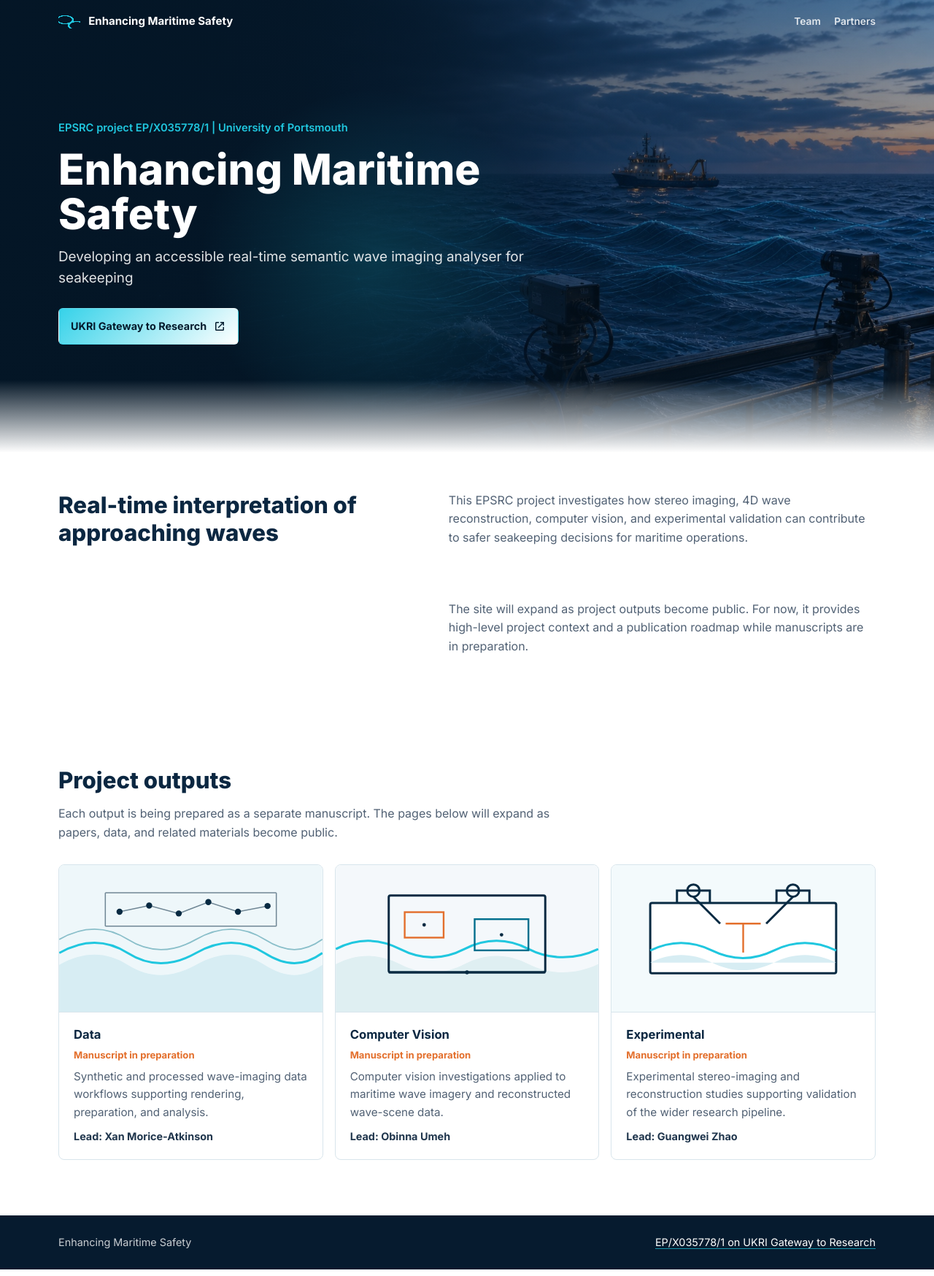
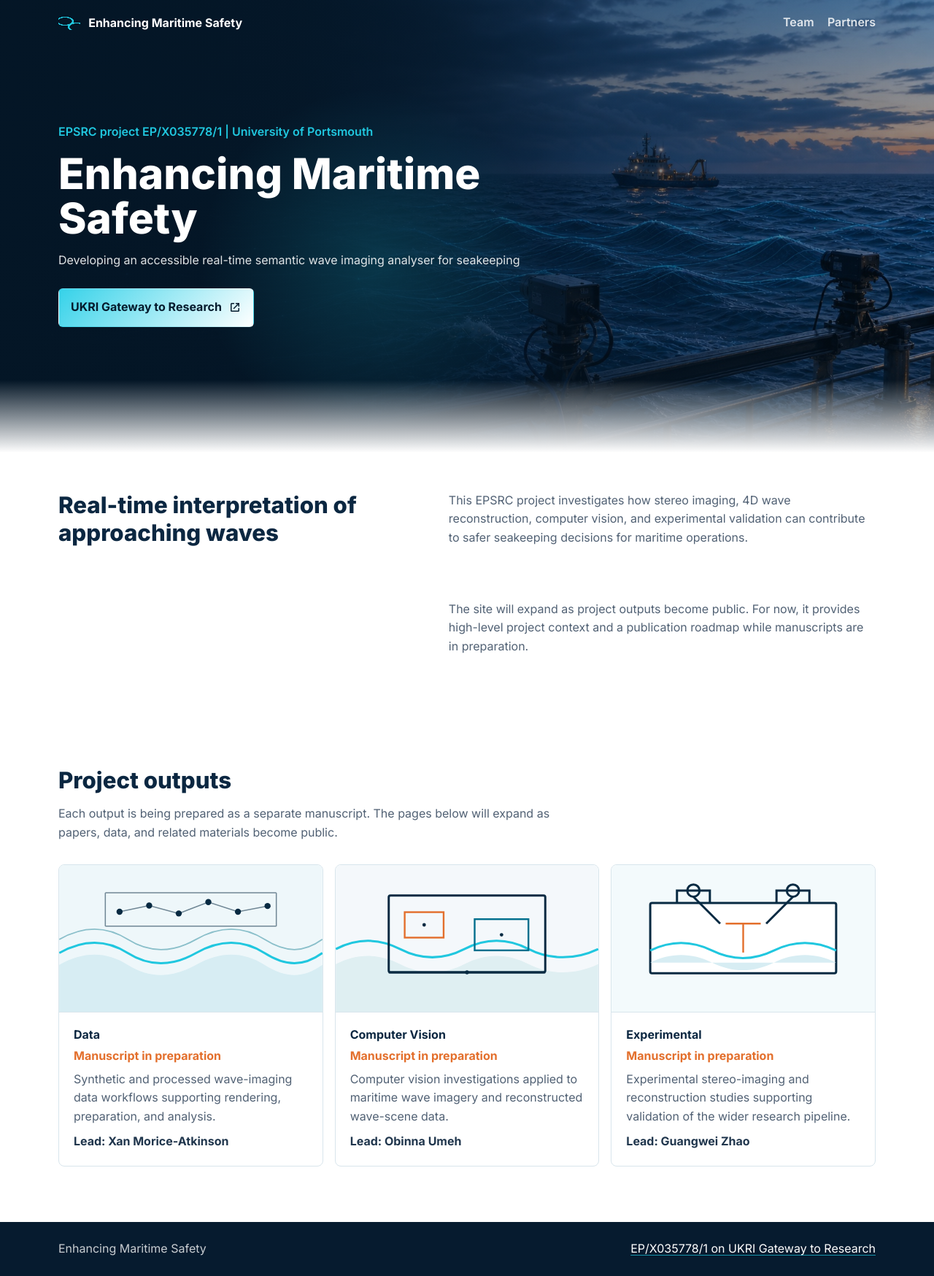
Before and after one commit to stereoocean/stereoocean.github.io, a Jekyll site: the page built from index.md, in a window 1280 px wide. Shown: the whole page at 73% size. Built offline with Jekyll 4.4.1, drawn with Linux system fonts in a browser that asks for light colours.

Commit message:
Normalize font sizes across various elements in site.css

```diff
--- a/assets/css/site.css
+++ b/assets/css/site.css
@@ -102,7 +102,7 @@ a {
   gap: 0.7rem;
   color: #ffffff;
   text-decoration: none;
-  font-size: 0.94rem;
+  font-size: 1.00rem;
   font-weight: 700;
   line-height: 1.2;
 }
@@ -123,7 +123,7 @@ a {
 
 .nav-links a {
   color: rgba(255, 255, 255, 0.84);
-  font-size: 0.86rem;
+  font-size: 1.00rem;
   font-weight: 600;
   text-decoration: none;
 }
@@ -165,7 +165,7 @@ a {
   max-width: 720px;
   margin-bottom: 0;
   color: rgba(255, 255, 255, 0.82);
-  font-size: 1.08rem;
+  font-size: 1.00rem;
 }
 
 .hero-content {
@@ -179,7 +179,7 @@ a {
 .grant-line {
   margin: 0 0 0.9rem;
   color: var(--cyan);
-  font-size: 0.92rem;
+  font-size: 1.00rem;
   font-weight: 600;
 }
 
@@ -202,7 +202,7 @@ h1 {
   max-width: 640px;
   margin-bottom: 1.7rem;
   color: rgba(255, 255, 255, 0.88);
-  font-size: 1.18rem;
+  font-size: 1.00rem;
   line-height: 1.5;
 }
 
@@ -221,7 +221,7 @@ h1 {
   padding: 0.78rem 1rem;
   border: 1px solid rgba(255, 255, 255, 0.42);
   border-radius: 6px;
-  font-size: 0.9rem;
+  font-size: 1.00rem;
   font-weight: 700;
   text-decoration: none;
   transition: transform 160ms ease, border-color 160ms ease, background 160ms ease;
@@ -253,7 +253,7 @@ h1 {
   min-height: 46px;
   align-items: center;
   color: rgba(255, 255, 255, 0.86);
-  font-size: 0.9rem;
+  font-size: 1.00rem;
   font-weight: 700;
   text-decoration-color: rgba(32, 199, 223, 0.7);
   text-underline-offset: 5px;
@@ -298,7 +298,7 @@ h2 {
 
 h3 {
   color: #102a44;
-  font-size: 1.04rem;
+  font-size: 1.00rem;
   line-height: 1.25;
   font-weight: 700;
 }
@@ -385,7 +385,7 @@ h3 {
 
 .output-card-title {
   color: #0b2741;
-  font-size: 1.04rem;
+  font-size: 1.00rem;
   font-weight: 700;
   line-height: 1.25;
 }
@@ -393,13 +393,13 @@ h3 {
 .output-card p,
 .output-summary {
   color: var(--muted);
-  font-size: 0.95rem;
+  font-size: 1.00rem;
 }
 
 .output-card .status {
   display: block;
   color: var(--signal);
-  font-size: 0.82rem;
+  font-size: 1.00rem;
   font-weight: 700;
   line-height: 1.3;
 }
@@ -407,7 +407,7 @@ h3 {
 .output-card .lead {
   display: block;
   color: #20364d;
-  font-size: 0.9rem;
+  font-size: 1.00rem;
   font-weight: 700;
 }
 
@@ -431,7 +431,7 @@ h3 {
 .output-detail-copy .status {
   margin-bottom: 0.55rem;
   color: var(--signal);
-  font-size: 0.82rem;
+  font-size: 1.00rem;
   font-weight: 700;
 }
 
@@ -455,7 +455,7 @@ h3 {
 .output-meta dt {
   margin-bottom: 0.2rem;
   color: #486276;
-  font-size: 0.82rem;
+  font-size: 1.00rem;
   font-weight: 700;
 }
 
@@ -535,7 +535,7 @@ h3 {
   align-items: center;
   justify-content: center;
   color: var(--cyan-dark);
-  font-size: 0.82rem;
+  font-size: 1.00rem;
   font-weight: 800;
   line-height: 1;
 }
@@ -554,7 +554,7 @@ h3 {
 
 .team-role {
   color: var(--muted);
-  font-size: 0.88rem;
+  font-size: 1.00rem;
   font-weight: 600;
 }
 
@@ -575,7 +575,7 @@ h3 {
   flex-wrap: wrap;
   gap: 0.45rem 0.8rem;
   color: #20364d;
-  font-size: 0.95rem;
+  font-size: 1.00rem;
   line-height: 1.7;
 }
 
@@ -604,7 +604,7 @@ h3 {
   justify-content: space-between;
   gap: 1rem;
   margin: 0 auto;
-  font-size: 0.9rem;
+  font-size: 1.00rem;
 }
 
 .footer-inner a {
@@ -633,7 +633,7 @@ h3 {
   }
 
   .hero-subtitle {
-    font-size: 1.08rem;
+    font-size: 1.00rem;
   }
 
   .split,
```
